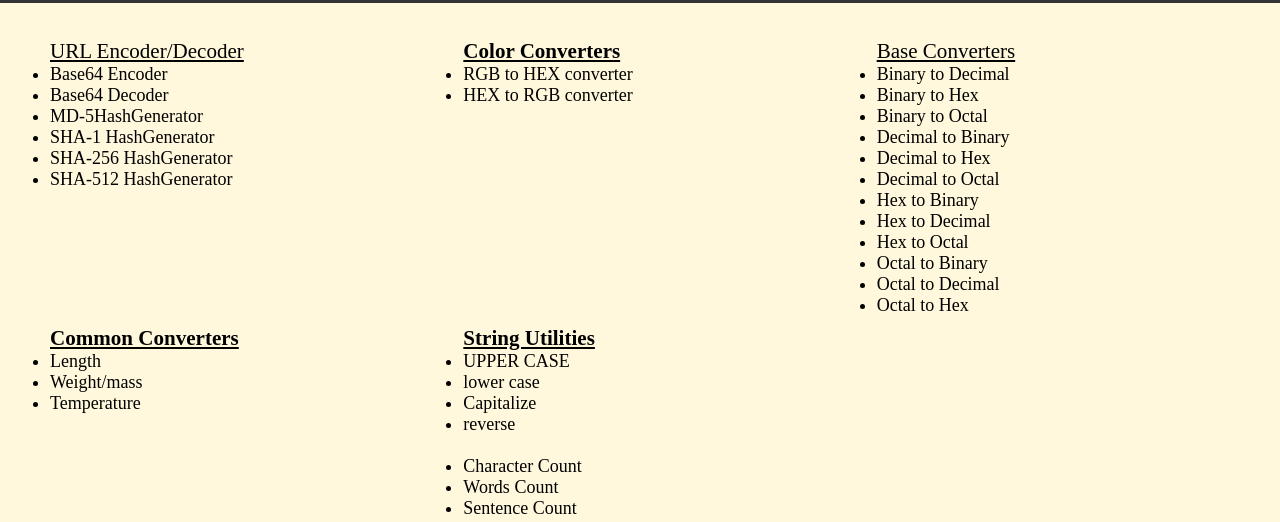
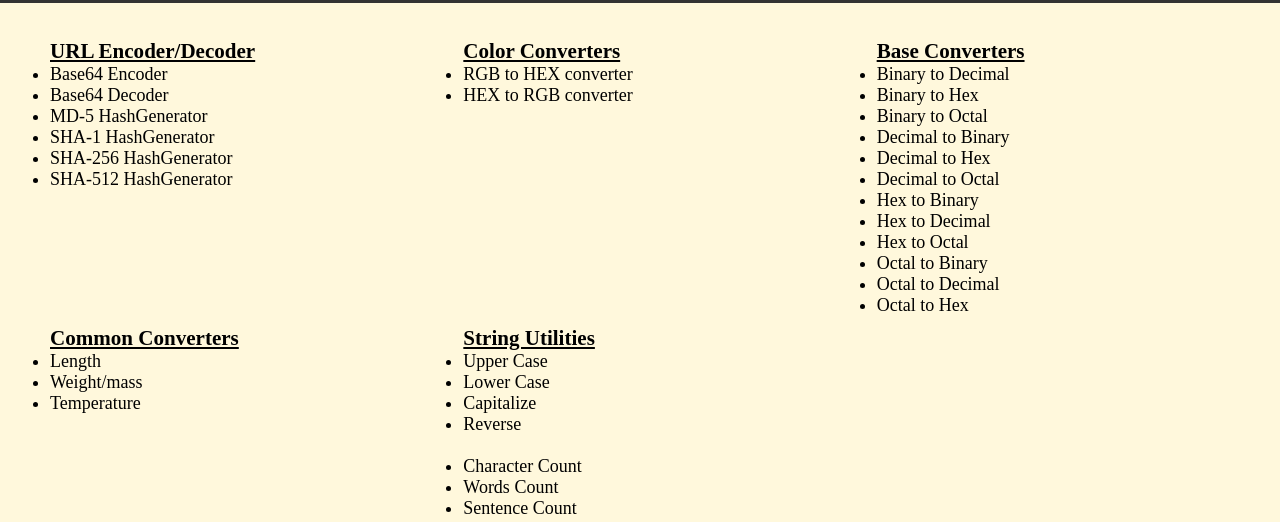
Before and after one commit to venkatnarasimha/central-utilty-Application-website, a website: page index.html in a window 1280 px wide. Shown: the part 303-825 px from the top of the page. Drawn offline with Linux system fonts and the light colour scheme.

Commit message:
h3 tag modification in links

```diff
--- a/index.html
+++ b/index.html
@@ -19,11 +19,11 @@
     <div class="wrapper">
 
         <div class="encoders">
-            <h3><a href="https://encodersdecoders.netlify.app/">URL Encoder/Decoder</a></h3>
+            <a href="https://encodersdecoders.netlify.app/"><h3>URL Encoder/Decoder</h3></a>
             <ul>
                 <li><a href="https://encodersdecoders.netlify.app/url-encoder-decoder.html">Base64 Encoder</a></li>
                 <li><a href="https://encodersdecoders.netlify.app/base64encode.html">Base64 Decoder</a></li>
-                <li><a href="https://encodersdecoders.netlify.app/md-5hashgenerator.html">MD-5HashGenerator</a></li>
+                <li><a href="https://encodersdecoders.netlify.app/md-5hashgenerator.html">MD-5 HashGenerator</a></li>
                 <li><a href="https://encodersdecoders.netlify.app/sha-1hashgenerator.html">SHA-1 HashGenerator</a></li>
                 <li><a href="https://encodersdecoders.netlify.app/sha-256hashgenerator.html">SHA-256 HashGenerator</a></li>
                 <li><a href="https://encodersdecoders.netlify.app/sha-512hashgenerator.html">SHA-512 HashGenerator</a></li>
@@ -38,7 +38,7 @@
             </ul>
         </div>
         <div class="base">
-            <h3><a href="https://base-converters.netlify.app/">Base Converters</a></h3>
+            <a href="https://base-converters.netlify.app/"><h3>Base Converters</h3></a>
             <ul>
                 <li><a href="https://base-converters.netlify.app/binarytodecimal.html">Binary to Decimal</a></li>
                 <li><a href="https://base-converters.netlify.app/binarytohexadecimal.html">Binary to Hex</a></li>
@@ -67,10 +67,10 @@
         <div class="string">
             <h3>String Utilities</h3>
             <ul>
-                <li><a href="https://stringutility.netlify.app/stringoperations.html">UPPER CASE</a></li>
-                <li><a href="https://stringutility.netlify.app/stringoperations.html">lower case</a></li>
+                <li><a href="https://stringutility.netlify.app/stringoperations.html">Upper Case</a></li>
+                <li><a href="https://stringutility.netlify.app/stringoperations.html">Lower Case</a></li>
                 <li><a href="https://stringutility.netlify.app/stringoperations.html">Capitalize</a></li>
-                <li><a href="https://stringutility.netlify.app/stringoperations.html">reverse</a></li>
+                <li><a href="https://stringutility.netlify.app/stringoperations.html">Reverse</a></li>
                 <br>
                 <li><a href="https://stringutility.netlify.app/count.html">Character Count</a></li>
                 <li><a href="https://stringutility.netlify.app/count.html">Words Count</a></li>
```
